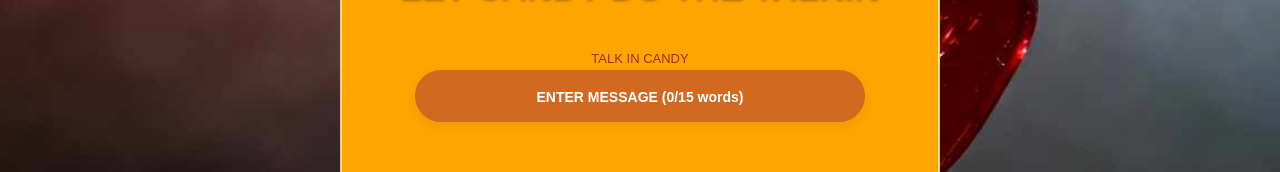
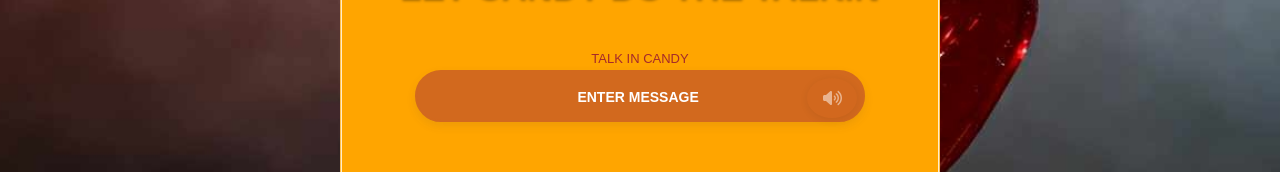
Before and after one commit to Taofeek-Kehinde/Mikibump-s-Calling-Center-Project, a React (Vite) app: page /canyform in a window 1280 px wide. Shown: the part 183-355 px from the top of the page. Built offline with nearby package versions, Linux system fonts and the light colour scheme; no server answers; the database is empty.

Commit message:
fixing bugs

```diff
--- a/src/Admin.tsx
+++ b/src/Admin.tsx
@@ -1,7 +1,7 @@
 import { motion } from 'framer-motion';
 import { useRef, useEffect } from 'react';
 import { useNavigate } from 'react-router-dom';
-import { FaMoon, FaSun, FaSignOutAlt, FaUpload } from 'react-icons/fa';
+import { FaMoon, FaSun, FaSignOutAlt, FaUpload, FaQrcode } from 'react-icons/fa';
 import { useAppContext } from './context/useAppContext';
 import { showAlert } from './utils/showAlert';
 import { ref, set } from "firebase/database";
@@ -81,11 +81,15 @@ const handleThemeToggle = () => {
     setIsDarkMode(!isDarkMode);
   };
 
-  const handleToggleFreeCallsButton = () => {
+const handleToggleFreeCallsButton = () => {
     const newValue = !showFreeCallsButton;
     setShowFreeCallsButton(newValue);
     set(ref(db, "settings/showFreeCallsButton"), newValue);
     showAlert(`FREE CALLS button ${newValue ? 'shown' : 'hidden'}`, 'success');
+  };
+
+  const handleGoToQrcode = () => {
+    navigate('/qrcode');
   };
 
 
@@ -271,9 +275,30 @@ const handleThemeToggle = () => {
               <span className="btn-text">{showFreeCallsButton ? 'HIDE BUTTON' : 'SHOW BUTTON'}</span>
             </motion.button>
           </div>
-          <p style={{ marginTop: '10px', fontSize: '12px', color: '#666' }}>
+<p style={{ marginTop: '10px', fontSize: '12px', color: '#666' }}>
             Current status: <strong>{showFreeCallsButton ? 'VISIBLE' : 'HIDDEN'}</strong>
           </p>
+        </motion.div>
+
+        {/* QR Code Navigation Button */}
+        <motion.div
+          className="control-section"
+          initial={{ opacity: 0, y: 20 }}
+          animate={{ opacity: 1, y: 0 }}
+          transition={{ delay: 0.7 }}
+        >
+          <h2 className="section-title">QR Code Generator</h2>
+          <div className="button-group">
+            <motion.button
+              className="control-btn"
+              onClick={handleGoToQrcode}
+              whileHover={{ scale: 1.05 }}
+              whileTap={{ scale: 0.95 }}
+            >
+              <span className="btn-icon"><FaQrcode /></span>
+              <span className="btn-text">Go to QR Code</span>
+            </motion.button>
+          </div>
         </motion.div>
 
       </motion.div>
--- a/src/pages/Qrform.css
+++ b/src/pages/Qrform.css
@@ -257,8 +257,8 @@ h2 {
   letter-spacing: 0.5px;
   border-radius: 30px;
   border: none;
-  background: linear-gradient(135deg, #ff4d4d, #ff9966);
-  color: #fff;
+  background: #111;
+  color: white;
   cursor: pointer;
   transition: transform 0.2s ease, box-shadow 0.2s ease;
 }
@@ -266,6 +266,7 @@ h2 {
 .url-btn:hover {
   transform: scale(1.04);
   box-shadow: 0 8px 20px rgba(0,0,0,0.2);
+  background: #333;
 }
 
 @media (max-width: 480px) {
@@ -307,28 +308,6 @@ h2 {
   font-weight: 600;
   cursor: pointer;
   transition: all 0.3s ease;
-}
-
-/* WhatsApp */
-.whatsapp-btn {
-  background: #25D366;
-  color: white;
-}
-
-.whatsapp-btn:hover {
-  background: #1ebe5d;
-  transform: scale(1.03);
-}
-
-/* URL */
-.url-btn {
-  background: #111;
-  color: white;
-}
-
-.url-btn:hover {
-  background: #333;
-  transform: scale(1.03);
 }
 
 /* Icon styling */
--- a/src/pages/candyform.css
+++ b/src/pages/candyform.css
@@ -648,16 +648,23 @@ input #yourContact {
   box-shadow: 0 6px 14px rgba(0, 0, 0, 0.35);
 }
 
-.recipient-input{
-  display: block;
+.recipient-input-wrapper {
+  display: flex;
+  align-items: center;
   margin: 1rem auto 0 auto;
   width: 90%;
   max-width: 450px;
+  position: relative;
+  bottom: 25px;
+}
+
+.recipient-input{
+  display: block;
+  width: 100%;
   padding: 0.75rem 1.25rem;
+  padding-right: 50px;
   border-radius: 50px;
   font-size: 1rem;
-  position: relative;
-  bottom: 25px;
   font-weight: 600;
   text-align: center;
   border: 2px solid chocolate;
@@ -666,6 +673,81 @@ input #yourContact {
   background: chocolate;
   box-shadow: 0 4px 10px rgba(75, 72, 72, 0.1);
   transition: all 0.3s ease;
+}
+
+.recipient-input-wrapper .speak-btn {
+  position: absolute;
+  right: 8px;
+  top: 30%;
+  transform: translateY(-50%);
+  background: chocolate;
+  border: none;
+  border-radius: 50%;
+  width: 40px;
+  height: 40px;
+  display: flex;
+  align-items: center;
+  justify-content: center;
+  cursor: pointer;
+  box-shadow: 0 2px 8px rgba(0, 0, 0, 0.15);
+  color: white;
+  font-size: 1rem;
+  z-index: 10;
+}
+
+.recipient-input-wrapper .speak-btn:hover,
+.recipient-input-wrapper .speak-btn:focus,
+.recipient-input-wrapper .speak-btn:active {
+  background: chocolate !important;
+  transform: translateY(-50%) !important;
+  box-shadow: 0 2px 8px rgba(0, 0, 0, 0.15) !important;
+  outline: none !important;
+  scale: 1 !important;
+}
+
+
+/* Responsive styles for speak-btn on small devices */
+@media (max-width: 480px) {
+  .recipient-input-wrapper .speak-btn {
+    width: 32px;
+    height: 32px;
+    right: 6px;
+    font-size: 0.85rem;
+  }
+
+  .recipient-input {
+    padding-right: 45px !important;
+  }
+}
+
+@media (min-width: 481px) and (max-width: 640px) {
+  .recipient-input-wrapper .speak-btn {
+    width: 36px;
+    height: 36px;
+    right: 7px;
+    font-size: 0.9rem;
+  }
+
+  .recipient-input {
+    padding-right: 48px !important;
+  }
+}
+
+@media (min-width: 641px) and (max-width: 1024px) {
+  .recipient-input-wrapper .speak-btn {
+    width: 38px;
+    height: 38px;
+    right: 8px;
+  }
+
+  .recipient-input {
+    padding-right: 50px !important;
+  }
+}
+
+.recipient-input-wrapper .speak-btn:disabled {
+  opacity: 0.5;
+  cursor: not-allowed;
 }
 
 
@@ -684,6 +766,7 @@ input #yourContact {
   -webkit-background-clip: text;
   -webkit-text-fill-color: transparent;
 }
+
 
 .recipient-inputs {
    display: block;
--- a/src/pages/canyform.tsx
+++ b/src/pages/canyform.tsx
@@ -5,11 +5,11 @@ import { db } from "../firebase2";
 import { collection, addDoc } from "firebase/firestore";
 import QRCode from "qrcode";
 import { FontAwesomeIcon } from '@fortawesome/react-fontawesome';
-import { faHandPointLeft, faHandPointRight } from '@fortawesome/free-solid-svg-icons';
+import { faHandPointLeft, faHandPointRight, faVolumeUp, faStop } from '@fortawesome/free-solid-svg-icons';
 import { showAlert } from '../utils/showAlert';
 import { FaWhatsapp } from "react-icons/fa";
 import { useAppContext } from '../context/useAppContext';
-import { stopSpeech } from '../utils/textToSpeech';
+import { stopSpeech, createChildVoice } from '../utils/textToSpeech';
 import './candyform.css';
 
 
@@ -40,6 +40,23 @@ function Form() {
   const [wordCount, setWordCount] = useState(0);
   const [selectedCandy, setSelectedCandy] = useState<"CHOCOLATE" | "LOLLIPOP" | null>(null);
   const [showSharePrompt, setShowSharePrompt] = useState(false);
+  const [isSpeaking, setIsSpeaking] = useState(false);
+
+  // Toggle text-to-speech preview
+  const toggleSpeak = () => {
+    if (!message.trim()) return;
+
+    if (isSpeaking) {
+      stopSpeech();
+      setIsSpeaking(false);
+    } else {
+      const utterance = createChildVoice(message);
+      utterance.onend = () => setIsSpeaking(false);
+      utterance.onerror = () => setIsSpeaking(false);
+      window.speechSynthesis.speak(utterance);
+      setIsSpeaking(true);
+    }
+  };
 
   // Handle message input with 15-word limit
   const handleMessageChange = (e: React.ChangeEvent<HTMLInputElement>) => {
@@ -47,7 +64,6 @@ function Form() {
     const words = value.trim().split(/\s+/).filter(word => word.length > 0);
 
     if (words.length > 15) {
-      // Don't allow more than 15 words
       return;
     }
 
@@ -69,15 +85,13 @@ function Form() {
     if (!selectedCandy) return;
 
     try {
-      // 15 minutes = 15 * 60 * 1000 ms
       const unlockTime = Date.now() + 15 * 60 * 1000;
-      // 15 hours = 15 * 60 * 60 * 1000 ms
       const expireTime = Date.now() + 15 * 60 * 60 * 1000;
 
       const docRef = await addDoc(collection(db, "candies"), {
         name: formData.recipientContact,
         relationship: selectedCandy,
-        message: message.trim(), // Store the text message
+        message: message.trim(),
         createdAt: Date.now(),
         unlockTime: unlockTime,
         expireTime: expireTime
@@ -86,12 +100,10 @@ function Form() {
       const candyUrl = `${window.location.origin}/candy/${docRef.id}`;
       const messageText = `🎁 You got a Candy Treat! Open it here: ${candyUrl}`;
 
-      // Check if Web Share API is available (mobile devices)
       const canUseWebShare = typeof navigator.share === 'function' && typeof navigator.canShare === 'function';
 
       if (option === "LINK") {
         if (canUseWebShare) {
-          // Use native share on mobile
           try {
             await navigator.share({
               title: 'Candy Treat',
@@ -99,18 +111,14 @@ function Form() {
               url: candyUrl
             });
           } catch (err) {
-            // User cancelled or error - do nothing
             console.log('Share cancelled or failed:', err);
           }
         } else {
-          // Desktop fallback: copy to clipboard and open WhatsApp Web
           try {
             await navigator.clipboard.writeText(messageText);
             showAlert('Link copied to clipboard!', 'success');
-            // Open WhatsApp Web
             window.open('https://web.whatsapp.com/send?text=' + encodeURIComponent(messageText), '_blank');
           } catch (clipErr) {
-            // Fallback if clipboard fails
             window.open('https://wa.me/?text=' + encodeURIComponent(messageText), '_blank');
           }
         }
@@ -124,7 +132,6 @@ function Form() {
         });
 
         if (canUseWebShare) {
-          // Convert data URL to blob for sharing
           const response = await fetch(qrDataUrl);
           const blob = await response.blob();
           const file = new File([blob], 'candy-qr.png', { type: 'image/png' });
@@ -140,7 +147,6 @@ function Form() {
               console.log('Share cancelled or failed:', err);
             }
           } else {
-            // Fallback: share as link with QR description
             try {
               await navigator.share({
                 title: 'Candy Treat',
@@ -152,7 +158,6 @@ function Form() {
             }
           }
         } else {
-          // Desktop fallback: download QR and show WhatsApp link
           const link = document.createElement('a');
           link.href = qrDataUrl;
           link.download = `candy-qr-${docRef.id}.png`;
@@ -160,7 +165,6 @@ function Form() {
 
           showAlert('QR code downloaded! Now you can send it via WhatsApp.', 'success');
 
-          // Open WhatsApp Web with pre-filled message
           setTimeout(() => {
             window.open('https://web.whatsapp.com/send?text=' + encodeURIComponent(messageText), '_blank');
           }, 500);
@@ -214,13 +218,24 @@ function Form() {
 
         <form>
 
+          <div className="recipient-input-wrapper">
             <input
               type="text"
-            placeholder={`ENTER MESSAGE (${wordCount}/15 words)`}
+              placeholder={`ENTER MESSAGE `}
               value={message}
               className='recipient-input'
               onChange={handleMessageChange}
             />
+            <button
+              type="button"
+              onClick={toggleSpeak}
+              disabled={!message.trim()}
+              className="speak-btn"
+              title={isSpeaking ? 'Stop' : 'Listen to message'}
+            >
+              <FontAwesomeIcon icon={isSpeaking ? faStop : faVolumeUp} />
+            </button>
+          </div>
 
 
           <p className='question'> WHO ARE YOU SENDING IT TO?</p>
```
Lines whose indentation alone changed are shown as unchanged.
